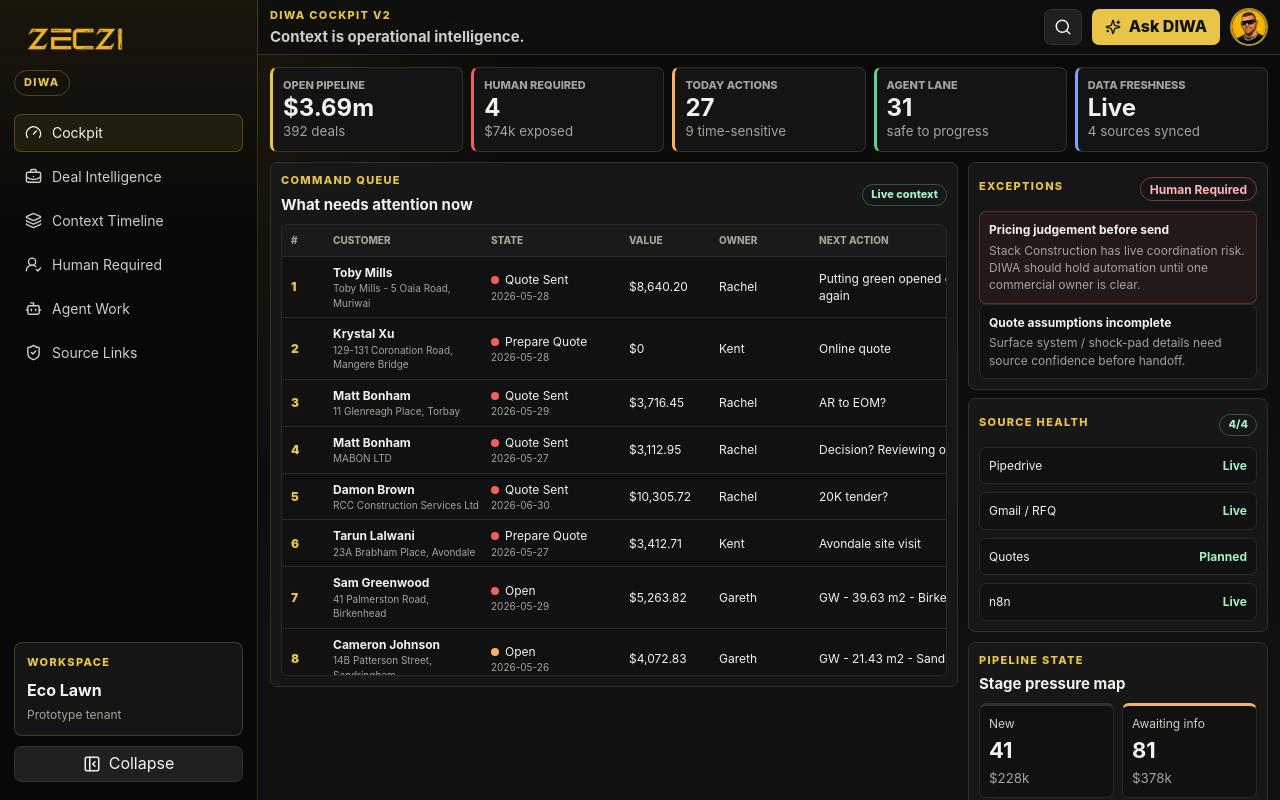
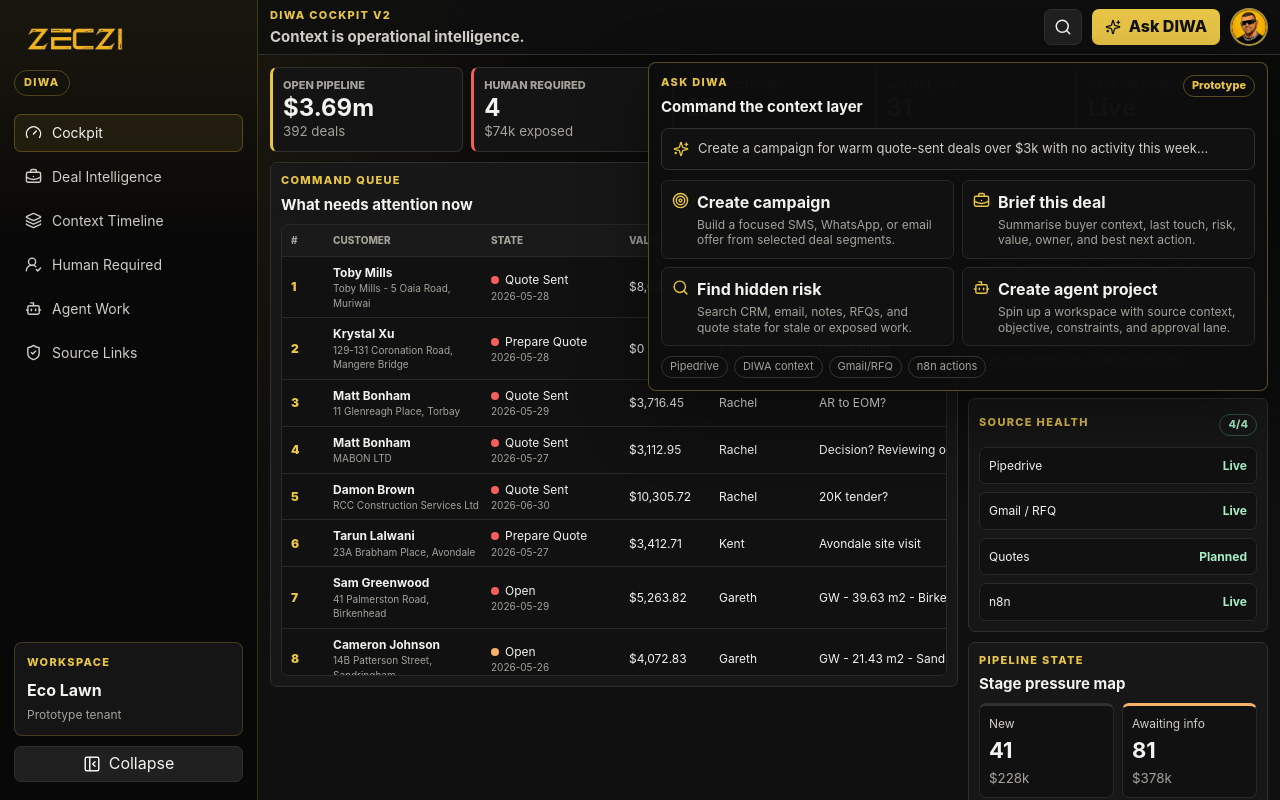
Before and after one commit to Zeczi/zeczi-diwa, a React (Vite) app: page / in a window 1280 px wide. Both pictures are taken after a click on the button "Ask DIWA". Shown: the top 800 px of the page. Built offline with nearby package versions, Linux system fonts and the light colour scheme.

Commit message:
Prototype Ask DIWA command surface

```diff
--- a/src/main.tsx
+++ b/src/main.tsx
@@ -330,6 +330,7 @@ const cockpitQueue = [
 
 function App() {
   const isV2 = !window.location.pathname.startsWith("/v1");
+  const [askOpen, setAskOpen] = React.useState(false);
   const [sidebarCollapsed, setSidebarCollapsed] = React.useState(() => {
     return window.localStorage.getItem("diwa-sidebar-collapsed") === "true";
   });
@@ -395,11 +396,14 @@ function App() {
           </div>
           <div className="topbar-actions">
             <button className="icon-button" aria-label="Search"><Search size={18} /></button>
-            <button className="primary-button"><Sparkles size={16} /> Ask DIWA</button>
+            <button className="primary-button" onClick={() => setAskOpen((current) => !current)} aria-expanded={askOpen}>
+              <Sparkles size={16} /> Ask DIWA
+            </button>
             <button className="customer-avatar" aria-label="Customer profile" title="Customer profile">
               <img src="/brand/customer-avatar.jpg" alt="" />
             </button>
           </div>
+          {askOpen && <AskDiwaPanel />}
         </header>
 
         <div className="workspace" id="cockpit">
@@ -529,6 +533,67 @@ function App() {
         </div>
       </section>
     </main>
+  );
+}
+
+function AskDiwaPanel() {
+  const commands = [
+    {
+      icon: Target,
+      title: "Create campaign",
+      detail: "Build a focused SMS, WhatsApp, or email offer from selected deal segments.",
+    },
+    {
+      icon: BriefcaseBusiness,
+      title: "Brief this deal",
+      detail: "Summarise buyer context, last touch, risk, value, owner, and best next action.",
+    },
+    {
+      icon: Search,
+      title: "Find hidden risk",
+      detail: "Search CRM, email, notes, RFQs, and quote state for stale or exposed work.",
+    },
+    {
+      icon: Bot,
+      title: "Create agent project",
+      detail: "Spin up a workspace with source context, objective, constraints, and approval lane.",
+    },
+  ];
+
+  return (
+    <section className="ask-panel" aria-label="Ask DIWA command surface">
+      <div className="ask-panel-head">
+        <div>
+          <p className="eyebrow">Ask DIWA</p>
+          <h3>Command the context layer</h3>
+        </div>
+        <span>Prototype</span>
+      </div>
+      <div className="ask-input">
+        <Sparkles size={16} />
+        <span>Create a campaign for warm quote-sent deals over $3k with no activity this week...</span>
+      </div>
+      <div className="ask-command-grid">
+        {commands.map((command) => {
+          const Icon = command.icon;
+          return (
+            <button type="button" key={command.title}>
+              <Icon size={17} />
+              <span>
+                <strong>{command.title}</strong>
+                <small>{command.detail}</small>
+              </span>
+            </button>
+          );
+        })}
+      </div>
+      <div className="ask-context-strip">
+        <span>Pipedrive</span>
+        <span>DIWA context</span>
+        <span>Gmail/RFQ</span>
+        <span>n8n actions</span>
+      </div>
+    </section>
   );
 }
 
--- a/src/styles.css
+++ b/src/styles.css
@@ -227,6 +227,112 @@ button:hover {
   justify-content: space-between;
   gap: 16px;
   align-items: center;
+}
+
+.ask-panel {
+  position: absolute;
+  top: calc(100% + 8px);
+  right: 12px;
+  width: min(620px, calc(100vw - 112px));
+  display: grid;
+  gap: 10px;
+  border: 1px solid rgba(232, 197, 71, 0.34);
+  border-radius: 8px;
+  background: rgba(14, 14, 14, 0.98);
+  box-shadow: 0 22px 70px rgba(0, 0, 0, 0.46);
+  padding: 12px;
+}
+
+.ask-panel-head {
+  display: flex;
+  align-items: start;
+  justify-content: space-between;
+  gap: 12px;
+}
+
+.ask-panel h3 {
+  margin: 0;
+  font-size: 15px;
+}
+
+.ask-panel-head > span {
+  min-height: 22px;
+  display: inline-flex;
+  align-items: center;
+  border: 1px solid rgba(232, 197, 71, 0.34);
+  border-radius: 999px;
+  color: var(--accent);
+  padding: 0 8px;
+  font-size: 11px;
+  font-weight: 850;
+}
+
+.ask-input {
+  min-height: 42px;
+  display: flex;
+  align-items: center;
+  gap: 9px;
+  border: 1px solid #303030;
+  border-radius: 7px;
+  background: #111;
+  color: var(--soft);
+  padding: 0 11px;
+  font-size: 13px;
+}
+
+.ask-input svg {
+  color: var(--accent);
+  flex: 0 0 auto;
+}
+
+.ask-command-grid {
+  display: grid;
+  grid-template-columns: repeat(2, minmax(0, 1fr));
+  gap: 8px;
+}
+
+.ask-command-grid button {
+  min-height: 78px;
+  justify-content: flex-start;
+  align-items: flex-start;
+  border-color: #292929;
+  background: #111;
+  padding: 10px;
+  text-align: left;
+}
+
+.ask-command-grid button svg {
+  color: var(--accent);
+  flex: 0 0 auto;
+  margin-top: 1px;
+}
+
+.ask-command-grid span {
+  display: grid;
+  gap: 3px;
+}
+
+.ask-command-grid small {
+  color: var(--muted);
+  font-size: 12px;
+  line-height: 1.3;
+}
+
+.ask-context-strip {
+  display: flex;
+  flex-wrap: wrap;
+  gap: 6px;
+}
+
+.ask-context-strip span {
+  min-height: 22px;
+  display: inline-flex;
+  align-items: center;
+  border: 1px solid #333;
+  border-radius: 999px;
+  color: var(--muted);
+  padding: 0 8px;
+  font-size: 11px;
 }
 
 .topbar h1,
@@ -650,6 +756,16 @@ button:hover {
   .hero-band h2 {
     font-size: 34px;
   }
+
+  .ask-panel {
+    left: 16px;
+    right: 16px;
+    width: auto;
+  }
+
+  .ask-command-grid {
+    grid-template-columns: 1fr;
+  }
 }
 
 
```
